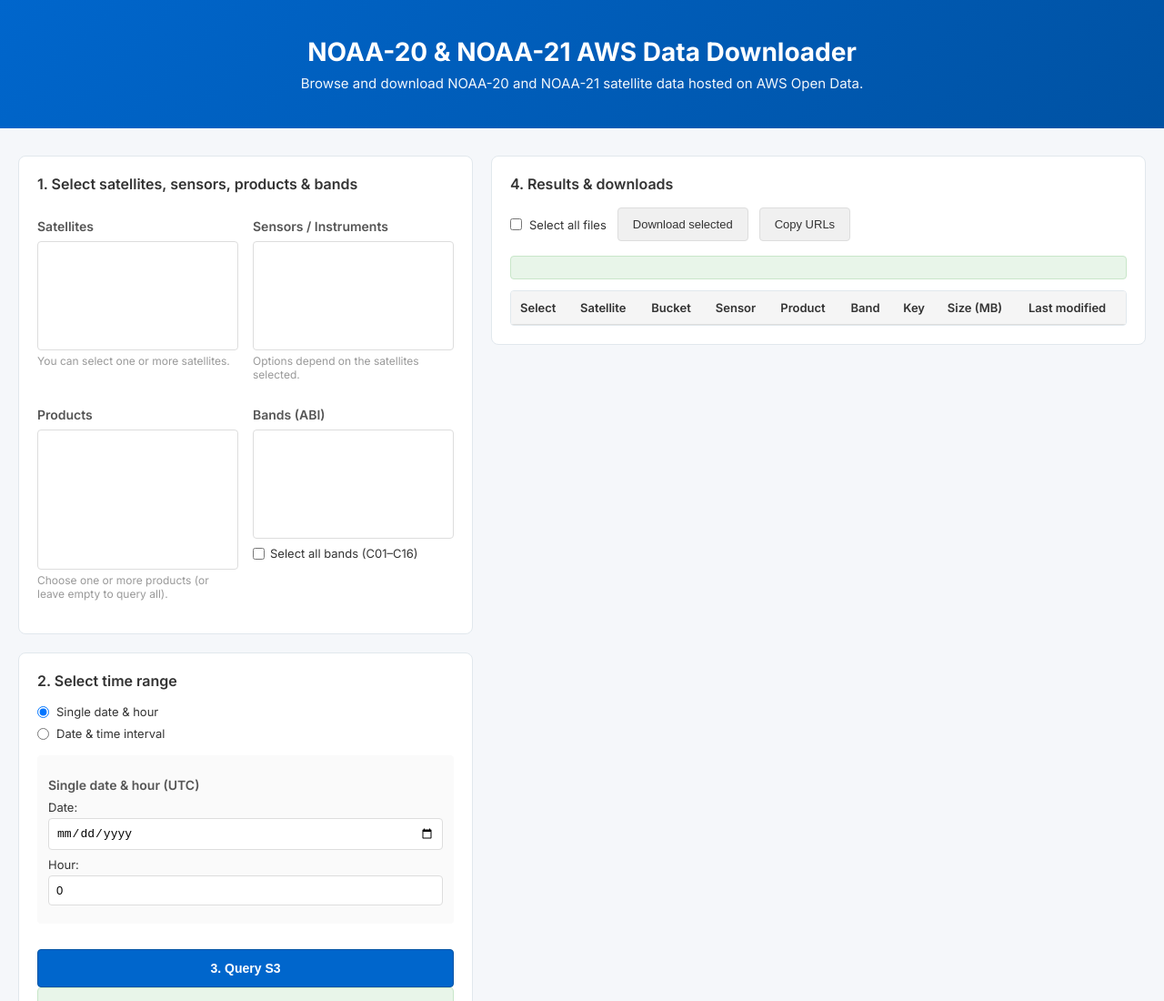
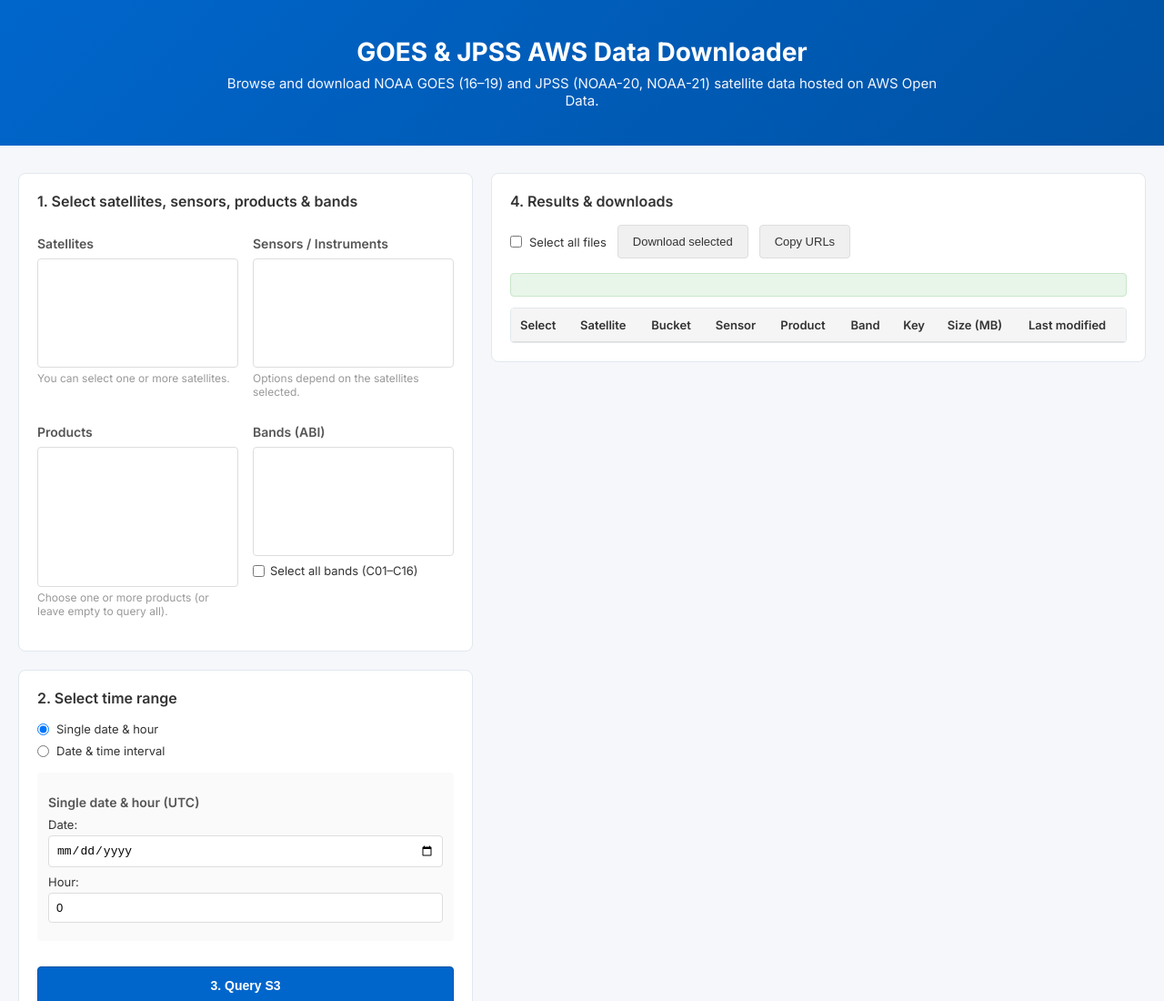
Before and after one commit to rmsm95/GOES-NESDIS_downlaoder, a website: page index.html in a window 1280 px wide. Shown: the top 1100 px of the page at 91% size. Drawn offline with Linux system fonts and the light colour scheme.

Commit message:
Update index.html

```diff
--- a/index.html
+++ b/index.html
@@ -15,9 +15,10 @@
   <!-- HEADER -->
   <header class="header">
     <div class="header-content">
-      <h1>NOAA-20 & NOAA-21 AWS Data Downloader</h1>
+      <h1>GOES & JPSS AWS Data Downloader</h1>
       <p class="subtitle">
-        Browse and download NOAA-20 and NOAA-21 satellite data hosted on AWS Open Data.
+        Browse and download NOAA GOES (16–19) and JPSS (NOAA-20, NOAA-21)
+        satellite data hosted on AWS Open Data.
       </p>
     </div>
   </header>
```
